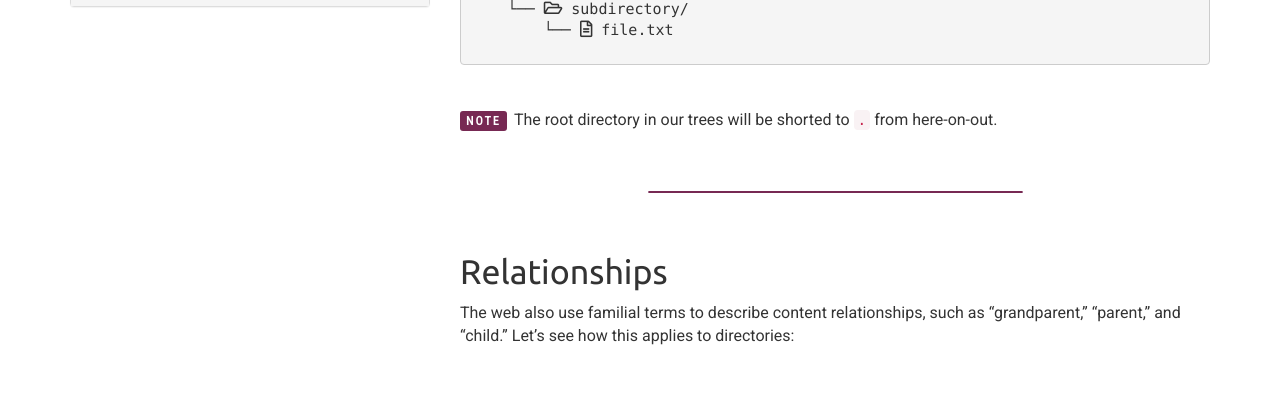
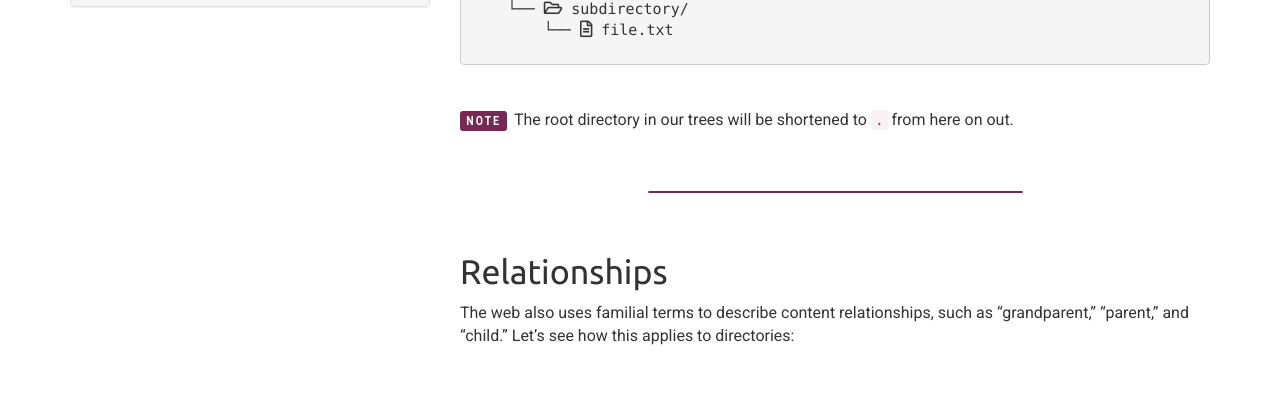
Before and after one commit to Montana-Media-Arts/webDesignFall2024, a Jekyll site: the page built from _docs/topic-01/03-directories/page-02.md, in a window 1280 px wide and 900 px high, scrolled down 341 px. Shown: the part 150-561 px from the top of the window. Built offline with Jekyll 4.4.1, drawn with Linux system fonts in a browser that asks for light colours; nearby versions of some CDN libraries.

Commit message:
Made minor edits for clarity

```diff
--- a/_docs/topic-01/03-directories/page-02.md
+++ b/_docs/topic-01/03-directories/page-02.md
@@ -25,14 +25,14 @@ The top-most directory is considered the **root directory**. Whatever current
         └── <i class="far fa-file-alt"></i> file.txt
 </pre>
 
-<span class="label label-info">Note</span> The root directory in our trees will be shorted to `.` from here-on-out.
+<span class="label label-info">Note</span> The root directory in our trees will be shortened to `.` from here on out.
 
 
 <div class="divider-pg"></div>
 
 
 ## Relationships
-The web also use familial terms to describe content relationships, such as “grandparent,” “parent,” and “child.” Let's see how this applies to directories:
+The web also uses familial terms to describe content relationships, such as “grandparent,” “parent,” and “child.” Let's see how this applies to directories:
 
 
 ### Immediate
```
